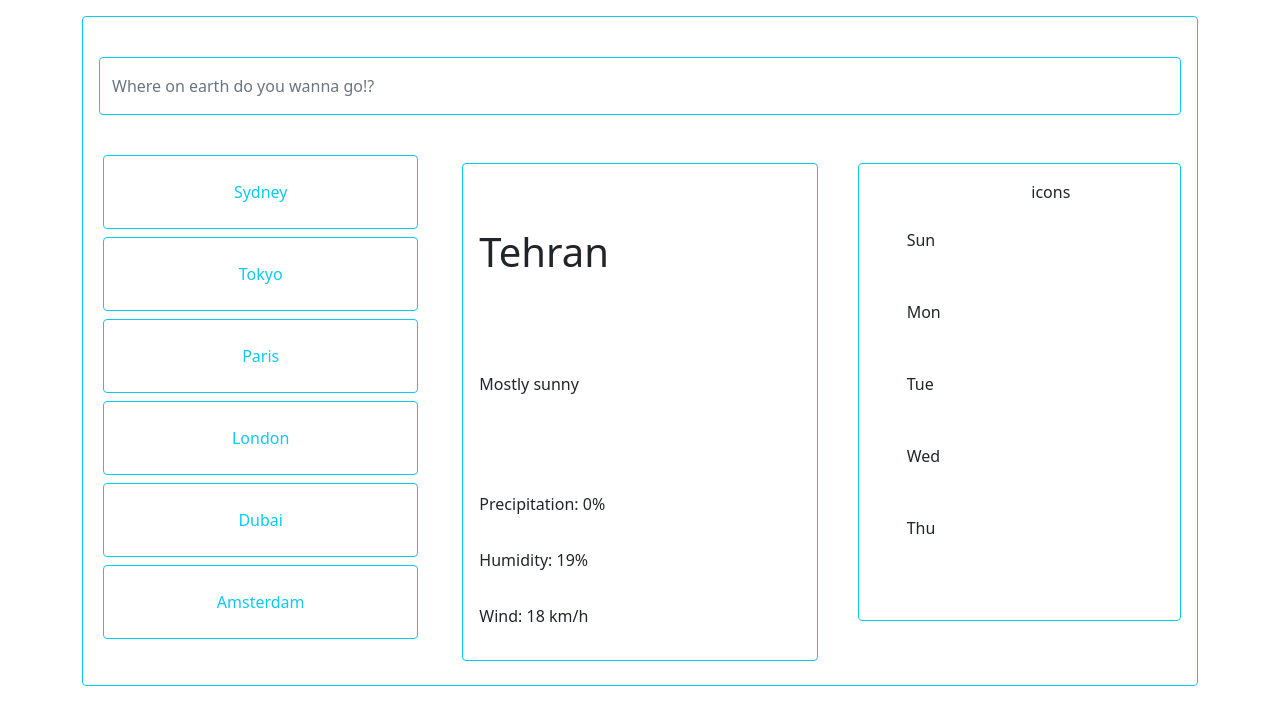
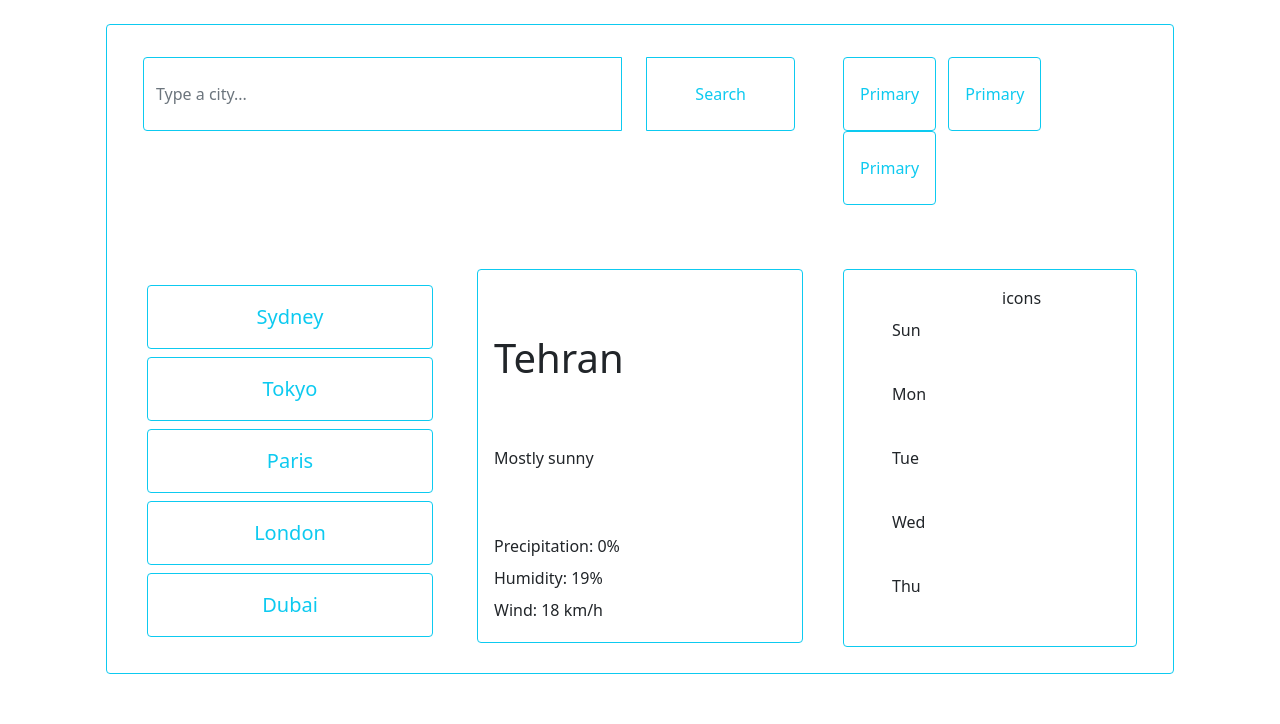
Before and after one commit to Elahenajafian/Funky-Weather-App, a plain HTML site: page index.html in a window 1280 px wide. Drawn offline with nearby package versions, Linux system fonts and the light colour scheme.

Commit message:
Updated HTML

```diff
--- a/index.html
+++ b/index.html
@@ -16,50 +16,77 @@
   </head>
   <body>
     <div class="container">
-      <div class="card border-info my-3">
-        <div class="card-body mx-1 my-1"></div>
+      <div class="card border-info mt-4 mx-4">
+        <div class="card-body mx-1 mb-1">
+          <div class="row my-3">
+            <div class="col-8">
               <div class="input-group">
                 <input
                   type="search"
-            class="form-control mx-3 btn-outline-info py-3"
-            placeholder="Where on earth do you wanna go!?"
+                  class="form-control mx-3 btn-outline-info py-4"
+                  placeholder="Type a city..."
                 />
+                <button type="button" class="btn btn-outline-info px-5 mx-2">
+                  Search
+                </button>
+              </div>
+            </div>
+            <div class="col-4 px-4">
+              <button type="button" class="btn mx-1 btn-outline-info py-4 px-3">
+                Primary
+              </button>
+              <button type="button" class="btn mx-1 btn-outline-info py-4 px-3">
+                Primary
+              </button>
+              <button type="button" class="btn mx-1 btn-outline-info py-4 px-3">
+                Primary
+              </button>
+            </div>
           </div>
           <div class="row">
             <div class="col-4">
-            <div class="card-body mx-1 mt-4">
-              <div class="d-grid gap-2 d-block">
-                <button class="btn btn-outline-info py-4" type="button">
+              <div class="card-body mx-1 mt-5">
+                <div class="d-grid gap-2">
+                  <button class="btn btn-outline-info py-3 fs-5" type="button">
                     Sydney
                   </button>
-                <button class="btn btn-outline-info py-4 px-5" type="button">
+                  <button
+                    class="btn btn-outline-info py-3 px-5 fs-5"
+                    type="button"
+                  >
                     Tokyo
                   </button>
-                <button class="btn btn-outline-info py-4 px-5" type="button">
+                  <button
+                    class="btn btn-outline-info py-3 px-5 fs-5"
+                    type="button"
+                  >
                     Paris
                   </button>
-                <button class="btn btn-outline-info py-4 px-5" type="button">
+                  <button
+                    class="btn btn-outline-info py-3 px-5 fs-5"
+                    type="button"
+                  >
                     London
                   </button>
-                <button class="btn btn-outline-info py-4 px-5" type="button">
+                  <button
+                    class="btn btn-outline-info py-3 px-5 fs-5"
+                    type="button"
+                  >
                     Dubai
-                </button>
-                <button class="btn btn-outline-info py-4 px-5" type="button">
-                  Amsterdam
                   </button>
                 </div>
               </div>
             </div>
 
             <div class="col-4">
-            <div class="card border-info mt-5 mb-4">
+              <div class="card border-info mt-5">
                 <div class="card-body">
                   <div class="row">
                     <h5 class="card-title fs-1 my-5">Tehran</h5>
-                  <div class="my-5">Mostly sunny</div>
-                  <div class="mb-3 mt-5">Precipitation: 0%</div>
-                  <div class="my-3">Humidity: 19%</div>
-                  <div class="my-3">Wind: 18 km/h</div>
+                    <div class="my-3">Mostly sunny</div>
+                    <div class="mb-1 mt-5">Precipitation: 0%</div>
+                    <div class="my-1">Humidity: 19%</div>
+                    <div class="my-1">Wind: 18 km/h</div>
                   </div>
                 </div>
               </div>
@@ -70,11 +97,11 @@
                   <div class="row">
                     <div class="col-6">
                       <ul>
-                      <li class="my-5">Sun</li>
-                      <li class="my-5">Mon</li>
-                      <li class="my-5">Tue</li>
-                      <li class="my-5">Wed</li>
-                      <li class="my-5">Thu</li>
+                        <li class="my-4 py-2">Sun</li>
+                        <li class="my-4 py-2">Mon</li>
+                        <li class="my-4 py-2">Tue</li>
+                        <li class="my-4 py-2">Wed</li>
+                        <li class="mt-4 pt-2">Thu</li>
                       </ul>
                     </div>
                     <div class="col-6">icons</div>
@@ -85,5 +112,6 @@
           </div>
         </div>
       </div>
+    </div>
   </body>
 </html>
```
Lines whose indentation alone changed are shown as unchanged.
